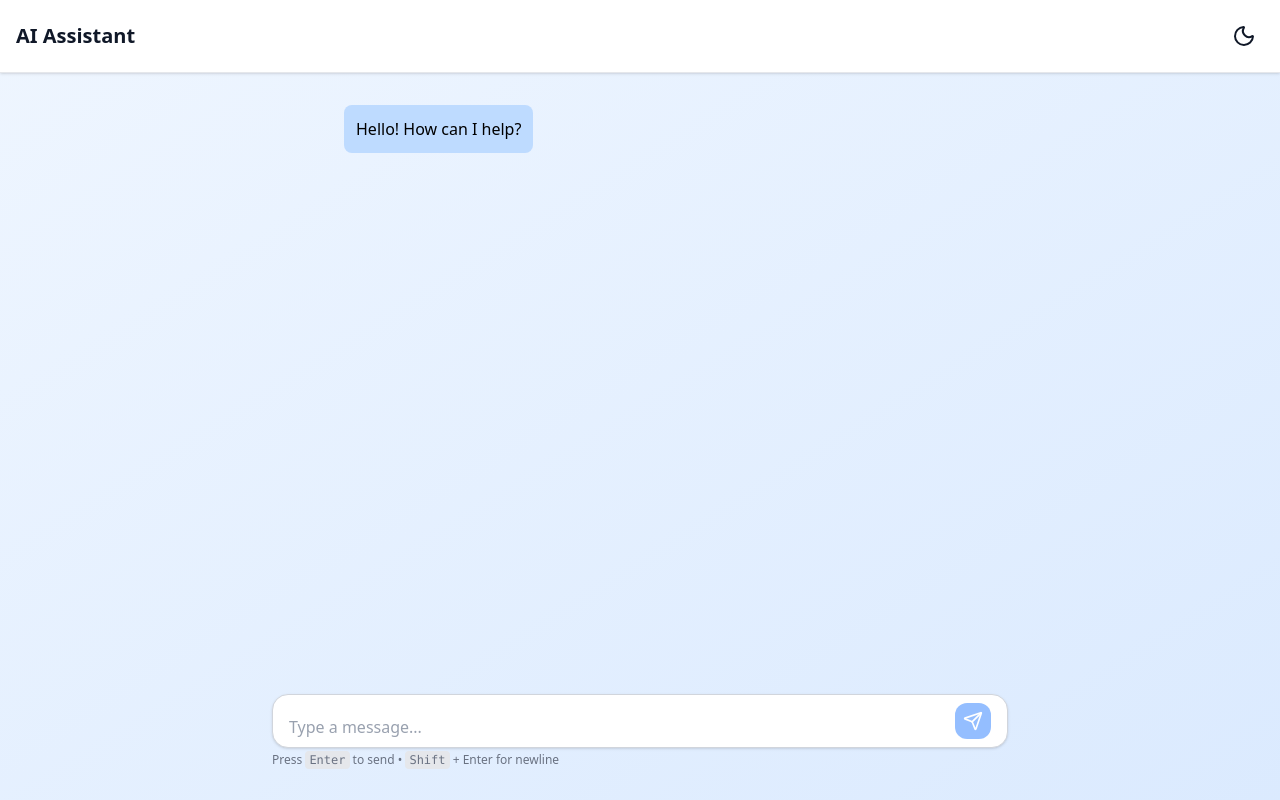
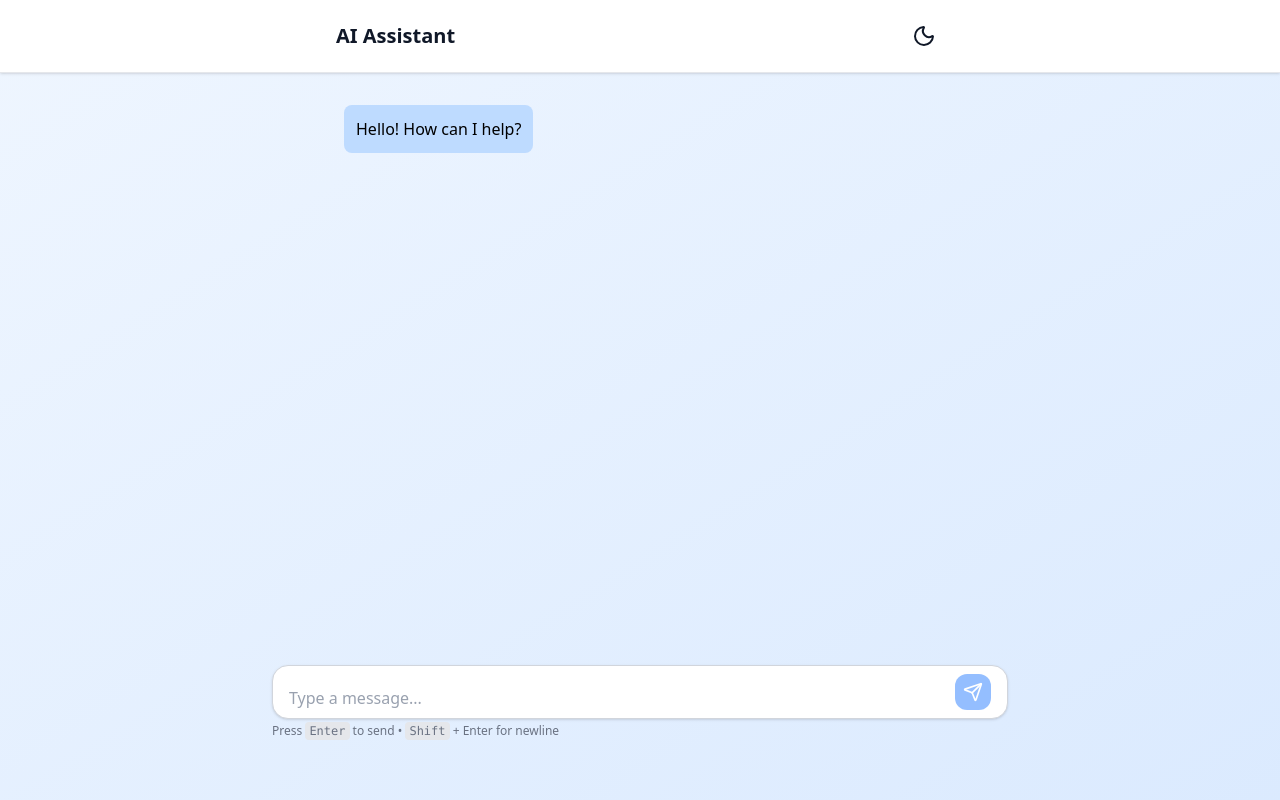
Before and after one commit to satyasandhya97/PersonaAIChatBot, a Next.js app: page /chat in a window 1280 px wide. Built offline with nearby package versions, Linux system fonts and the light colour scheme.

Commit message:
fixed the header page and also add the extra features of chatpage

```diff
--- a/components/elements/ChatPage.tsx
+++ b/components/elements/ChatPage.tsx
@@ -1,5 +1,7 @@
 "use client";
 import { useState, useRef, useEffect } from "react";
+import TypingBubble from "@/components/elements/TypingBubble";
+import { Copy } from "lucide-react";
 
 export default function ChatWindow() {
     const [messages, setMessages] = useState<{ text: string; sender: "user" | "bot" }[]>([
@@ -91,12 +93,20 @@ export default function ChatWindow() {
     }, []);
 
     return (
-        <div ref={chatRef} className="w-[50%] flex-1 overflow-y-auto p-4 rounded-t-lg">
+        <div
+            ref={chatRef}
+            className="w-[50%] flex-1 p-4 rounded-t-lg overflow-y-auto
+                   max-h-[70vh] scrollbar-thin scrollbar-thumb-blue-400 scrollbar-track-transparent"
+            style={{
+                scrollBehavior: "smooth",
+            }}
+        >
             {messages.map((msg, index) => (
                 <div
                     key={index}
-                    className={`mb-4 ${msg.sender === "user" ? "text-right" : "text-left"}`}
+                    className={`mb-4 flex ${msg.sender === "user" ? "justify-end" : "justify-start"}`}
                 >
+                    <div className={`flex items-start gap-2 group ${msg.sender === "user" ? "flex-row-reverse" : "flex-row"}`}>
                         <div
                             className={`p-3 rounded-lg inline-block ${msg.sender === "user"
                                     ? "bg-blue-500 text-white"
@@ -105,16 +115,24 @@ export default function ChatWindow() {
                         >
                             {msg.text}
                         </div>
+
+                        {msg.sender === "bot" && (
+                            <button
+                                onClick={() => navigator.clipboard.writeText(msg.text)}
+                                className="opacity-0 group-hover:opacity-100 transition p-1 rounded hover:bg-gray-200 dark:hover:bg-gray-700"
+                                title="Copy to clipboard"
+                            >
+                                <Copy className="w-4 h-4 text-gray-600 dark:text-gray-300" />
+                            </button>
+                        )}
+                    </div>
                 </div>
             ))}
 
-            {streaming && (
-                <div className="mb-4 text-left">
-                    <div className="p-3 rounded-lg inline-block bg-blue-200 text-black">
-                        {streamResponse || "⏳ Typing..."}
-                    </div>
-                </div>
-            )}
+
+
+            {streaming && <TypingBubble text={streamResponse} />}
         </div>
     );
+
 }
--- /dev/null
+++ b/components/elements/TypingBubble.tsx
@@ -0,0 +1,21 @@
+"use client";
+import { useState, useEffect } from "react";
+
+export default function TypingBubble({ text }: { text: string }) {
+    const [dots, setDots] = useState(".");
+
+    useEffect(() => {
+        const interval = setInterval(() => {
+            setDots((prev) => (prev.length < 3 ? prev + "." : "."));
+        }, 400);
+        return () => clearInterval(interval);
+    }, []);
+
+    return (
+        <div className="mb-4 text-left">
+            <div className="p-3 rounded-lg inline-block bg-blue-200 text-black">
+                {text || `⏳ Typing${dots}`}
+            </div>
+        </div>
+    );
+}
--- a/components/layout/Header.tsx
+++ b/components/layout/Header.tsx
@@ -27,7 +27,9 @@ export default function Header() {
     }, [personaId]);
 
     return (
-        <header className="w-full p-4 bg-white dark:bg-slate-900 border-b border-gray-200 dark:border-slate-700 shadow-sm flex justify-between items-center">
+        <header className="flex justify-center border-b border-gray-200 dark:border-slate-700 shadow-sm bg-white dark:bg-slate-900">
+            {/* Inner container to match ChatWindow width */}
+            <div className="w-[50%] flex justify-between items-center p-4">
                 {/* Left: Persona Avatar + Name + Status */}
                 <div className="flex items-center gap-4">
                     {persona ? (
@@ -65,6 +67,7 @@ export default function Header() {
                         <Moon className="w-6 h-6" />
                     </button>
                 </div>
+            </div>
         </header>
     );
 }
--- a/package.json
+++ b/package.json
@@ -15,15 +15,13 @@
     "next": "15.4.6",
     "openai": "^5.12.2",
     "postcss": "^8.5.6",
-    "react": "19.1.0",
-    "react-dom": "19.1.0"
+    "react": "19.1.0"
   },
   "devDependencies": {
     "@eslint/eslintrc": "^3",
     "@tailwindcss/postcss": "^4.1.11",
     "@types/node": "^20",
-    "@types/react": "^19",
-    "@types/react-dom": "^19",
+    "@types/react": "^19.1.10",
     "eslint": "^9",
     "eslint-config-next": "15.4.6",
     "tailwindcss": "^4.1.11",
```
Also changed, not shown: 1 other file (tests, documents, lock files or other folders). Lines whose indentation alone changed are shown as unchanged.
